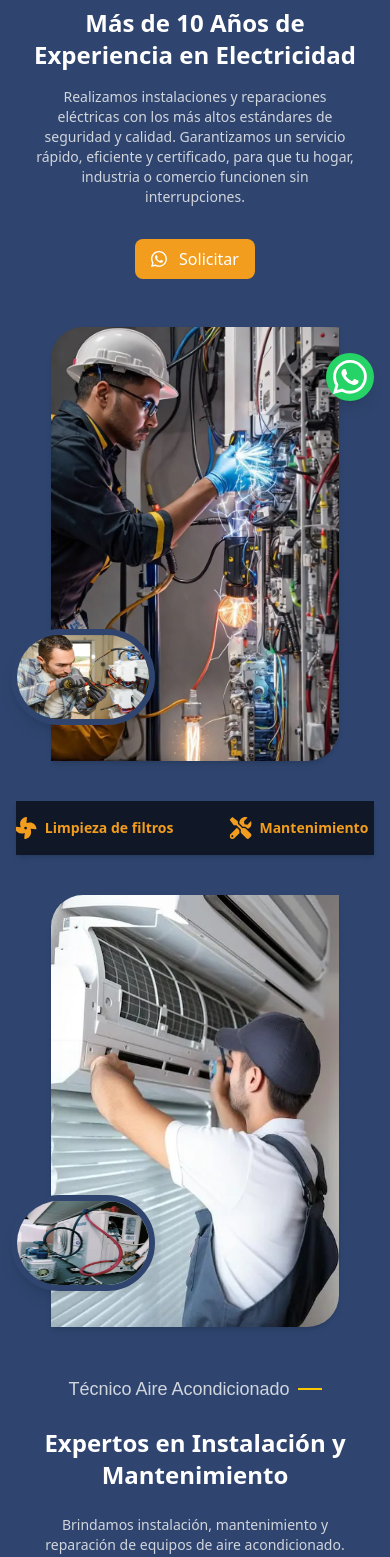
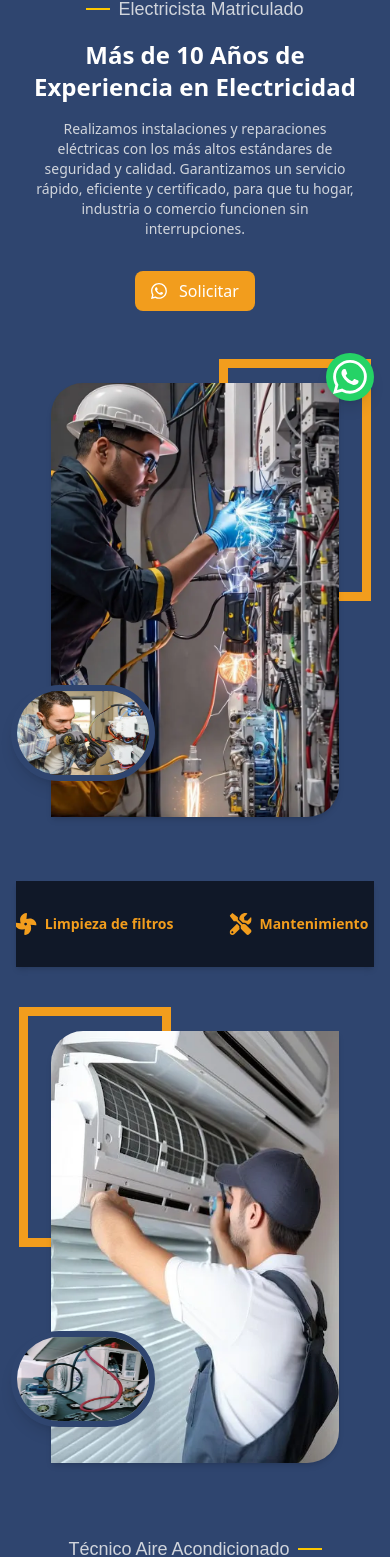
Before and after one commit to RavMern/JM_Service, a React (Vite) app: page /servicios in a window 390 px wide. Shown: the part 427-1984 px from the top of the page. Built offline with nearby package versions, Linux system fonts and the light colour scheme.

Commit message:
style: diseño responsive agregado a la seccion sercive

```diff
--- a/src/components/Servicios/Contratista.tsx
+++ b/src/components/Servicios/Contratista.tsx
@@ -34,19 +34,19 @@ const Contratista: React.FC = () => {
       </div>
 
       {/*TODO Columna derecha */}
-      <div className="relative flex-shrink-0">
-        <div className="top-20 left-62 -z-10 absolute border-9 border-cta w-28 md:w-40 h-[calc(100%-12rem)] -translate-x-16"></div>
+      <div className="relative flex-shrink-0 my-6 md:my-0">
+        <span className="-top-6 md:-top-6 left-52 md:left-50 z-10 absolute border-9 border-cta w-38 md:w-46 h-[calc(100%-12rem)] -translate-x-10"></span>
 
         <img
           src="/contratista.webp"
           alt="Instalación"
-          className="shadow-md rounded-tl-4xl rounded-br-4xl w-72 h-auto"
+          className="z-10 relative shadow-md rounded-tl-4xl rounded-br-4xl w-72 h-auto"
         />
 
         <img
           src="/contratista2.webp"
           alt="Aire acondicionado"
-          className="bottom-9 -left-10 absolute shadow-lg border-[#2F456F] border-6 rounded-r-full rounded-l-full w-36 h-24"
+          className="bottom-9 -left-10 z-20 absolute shadow-lg border-[#2F456F] border-6 rounded-r-full rounded-l-full w-36 h-24"
         />
       </div>
     </div>
--- a/src/components/Servicios/Instalacion.tsx
+++ b/src/components/Servicios/Instalacion.tsx
@@ -5,7 +5,7 @@ import ButtonSolicitar from "../UI/ButtonSolicitar";
 
 const Instalacion: React.FC = () => {
   return (
-    <div className="flex md:flex-row flex-col justify-center items-center gap-12 px-4 md:px-8">
+    <div className="flex md:flex-row flex-col justify-center items-center gap-12 px-4 md:px-10 md:py-10">
       {/*TODO Columna izquierda */}
 
       <div className="flex flex-col gap-4 max-w-md md:text-left text-center">
@@ -35,19 +35,19 @@ const Instalacion: React.FC = () => {
       </div>
 
       {/*TODO Columna derecha */}
-      <div className="relative flex-shrink-0">
-        <div className="top-20 left-62 -z-10 absolute border-9 border-cta w-28 md:w-40 h-[calc(100%-12rem)] -translate-x-16"></div>
+      <div className="relative flex-shrink-0 my-6 md:my-0">
+        <span className="-top-6 md:-top-6 left-52 md:left-50 z-10 absolute border-9 border-cta w-38 md:w-46 h-[calc(100%-12rem)] -translate-x-10"></span>
 
         <img
           src="/electric.webp"
           alt="Instalación"
-          className="shadow-md rounded-tl-4xl rounded-br-4xl w-72 h-auto"
+          className="z-10 relative shadow-md rounded-tl-4xl rounded-br-4xl w-72 h-auto"
         />
 
         <img
           src="/elecSub.webp"
           alt="Aire acondicionado"
-          className="bottom-9 -left-10 absolute shadow-lg border-[#2F456F] border-6 rounded-r-full rounded-l-full w-36 h-24"
+          className="bottom-9 -left-10 z-20 absolute shadow-lg border-[#2F456F] border-6 rounded-r-full rounded-l-full w-36 h-24"
         />
       </div>
     </div>
--- a/src/components/Servicios/Tecnico.tsx
+++ b/src/components/Servicios/Tecnico.tsx
@@ -6,19 +6,19 @@ const Tecnico: React.FC = () => {
   return (
     <div className="flex md:flex-row flex-col justify-center items-center gap-12 px-4 md:px-8">
       {/*TODO Columna izquierda */}
-      <div className="relative flex-shrink-0">
-        <div className="right-28 bottom-54 -z-10 absolute border-9 border-cta w-28 md:w-40 h-[calc(100%-12rem)] -translate-x-16"></div>
+      <div className="relative flex-shrink-0 my-6 md:my-0">
+        <span className="-top-6 md:-top-6 md:right-30 left-2 z-10 absolute border-9 border-cta w-38 md:w-46 h-[calc(100%-12rem)] -translate-x-10"></span>
 
         <img
           src="/tecnico.webp"
           alt="Tecnico"
-          className="shadow-md rounded-tl-4xl rounded-br-4xl w-72 h-auto"
+          className="z-10 relative shadow-md rounded-tl-4xl rounded-br-4xl w-72 h-auto"
         />
 
         <img
           src="/tecnico2.webp"
           alt="Aire acondicionado"
-          className="bottom-9 -left-10 absolute shadow-lg border-[#2F456F] border-6 rounded-r-full rounded-l-full w-36 h-24"
+          className="bottom-9 -left-10 z-20 absolute shadow-lg border-[#2F456F] border-6 rounded-r-full rounded-l-full w-36 h-24"
         />
       </div>
 
--- a/src/components/UI/ServiceBanner.tsx
+++ b/src/components/UI/ServiceBanner.tsx
@@ -14,7 +14,7 @@ const ServiceBanner: React.FC<ServiceBannerProps> = ({ services }) => {
   return (
     <div className="bg-gray-900 shadow-md w-full overflow-hidden text-cta">
       {/*TODO Desktop banner fijo */}
-      <div className="hidden md:flex justify-center items-center gap-6 px-6 py-6">
+      <div className="hidden md:flex justify-center items-center gap-6 px-6 py-8">
         {services.map((service, index) => (
           <React.Fragment key={index}>
             <div className="flex items-center gap-2">
@@ -29,7 +29,7 @@ const ServiceBanner: React.FC<ServiceBannerProps> = ({ services }) => {
       </div>
 
       {/*TODO Para Mobile va carrusel */}
-      <div className="md:hidden relative py-4 overflow-hidden">
+      <div className="md:hidden relative py-8 overflow-hidden">
         <motion.div
           className="flex gap-6"
           animate={{ x: ["0%", "-100%"] }}
--- a/src/views/Servicios.tsx
+++ b/src/views/Servicios.tsx
@@ -44,7 +44,7 @@ function Servicios() {
         </div>
       </div>
 
-      <div className="z-20 relative -mt-8 md:mt-10">
+      <div className="z-20 relative -mt-8 md:mb-0">
         <CarService />
       </div>
 
```
